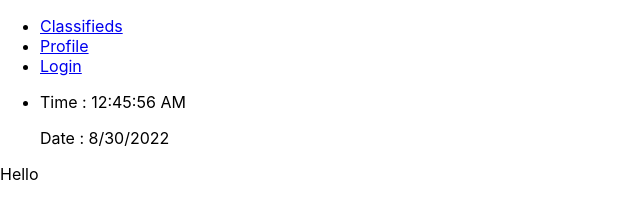
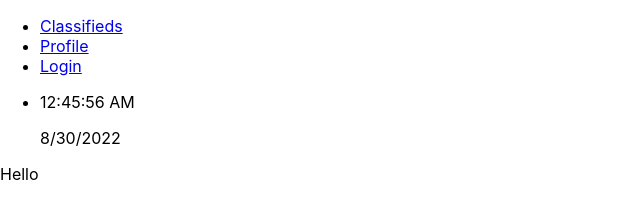
Before and after one commit to jsardinas/laughing-broccoli, a React (Create React App) app in the folder client/: page / in a window 1280 px wide. Shown: the top 198 px of the page, without its empty margins (0-640 px from the left). Built offline with nearby package versions, Linux system fonts and the light colour scheme.

Commit message:
fixclock

```diff
--- a/client/src/components/DateTime.js
+++ b/client/src/components/DateTime.js
@@ -14,8 +14,8 @@ export const DateTime = () => {
 
     return(
         <div>
-            <p> Time : {date.toLocaleTimeString()}</p>
-            <p> Date : {date.toLocaleDateString()}</p>
+            <p> {date.toLocaleTimeString()}</p>
+            <p> {date.toLocaleDateString()}</p>
 
         </div>
     )
```
